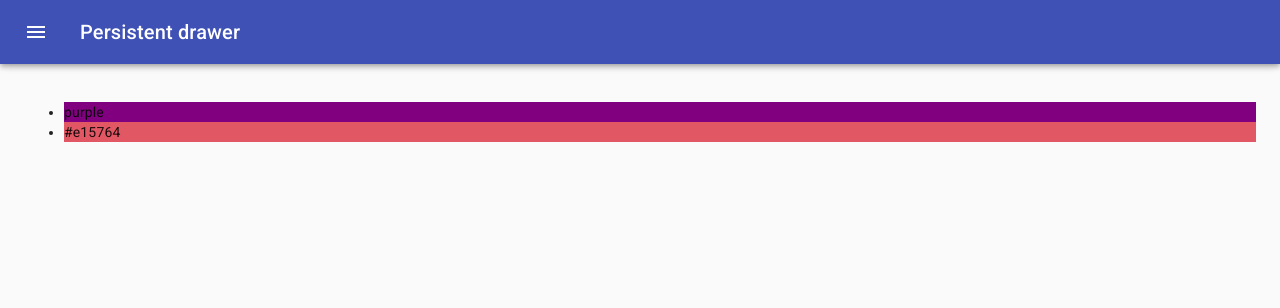
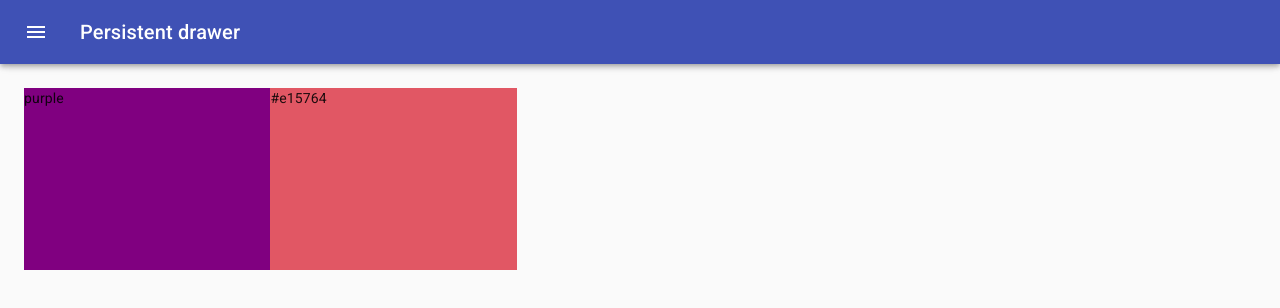
Before and after one commit to wissal92/Colors-Picker-App, a React (Create React App) app: page /palette/new in a window 1280 px wide. Shown: the top 308 px of the page. Built offline with nearby package versions, Linux system fonts and the light colour scheme.

Commit message:
Add DraggableColorBox

```diff
--- /dev/null
+++ b/src/DraggableColorBox.js
@@ -0,0 +1,19 @@
+import React from 'react';
+import {withStyles} from '@material-ui/styles';
+
+const styles ={
+    root: {
+        width: '20%',
+        height:'25%',
+        margin: '0 auto',
+        display: 'inline-block',
+        position: 'relative',
+        cursor: 'pointer',
+        marginBottom: '-4px',
+    }
+}
+function DraggableColorBox(props){
+    return <div className={props.classes.root} style={{backgroundColor: props.color}}>{props.color}</div>
+}
+
+export default withStyles(styles)(DraggableColorBox)
--- a/src/NewPaletteForm.js
+++ b/src/NewPaletteForm.js
@@ -12,6 +12,7 @@
 import ChevronLeftIcon from '@material-ui/icons/ChevronLeft';
 import Button from '@material-ui/core/Button';
 import { ChromePicker } from 'react-color';
+import DraggableColorBox from './DraggableColorBox';
 
 const drawerWidth = 400;
 
@@ -56,6 +57,7 @@
   },
   content: {
     flexGrow: 1,
+    height: 'calc(105vh - 64px)',
     padding: theme.spacing.unit * 3,
     transition: theme.transitions.create('margin', {
       easing: theme.transitions.easing.sharp,
@@ -165,11 +167,9 @@
               })}
             >
               <div className={classes.drawerHeader} />
-             <ul>
                  {this.state.colors.map(color =>(
-                     <li style={{backgroundColor: color}}>{color}</li>
+                     <DraggableColorBox color={color}/>
                  ))}
-             </ul>
             </main>
           </div>
         );
```
